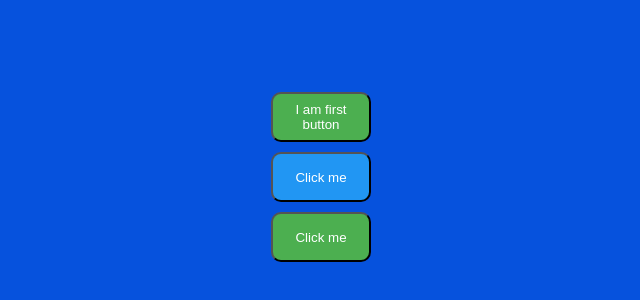
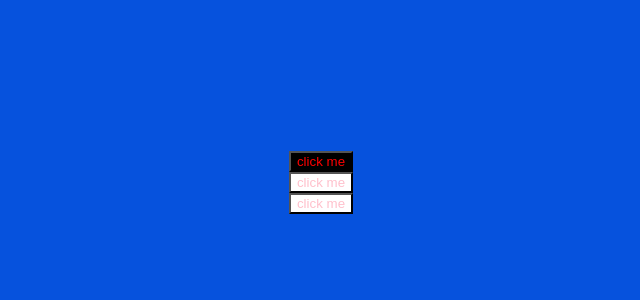
Before and after one commit to ahjam-taoufik/cv-formation-udemy01-01-fondamentaux, a React (Create React App) app: page / in a window 1280 px wide. Shown: the part 218-518 px from the top of the page, without its empty margins (319-959 px from the left). Built offline with nearby package versions, Linux system fonts and the light colour scheme.

Commit message:
add listbutton

```diff
--- a/src/App.js
+++ b/src/App.js
@@ -1,25 +1,36 @@
-import React from 'react';
 import './App.css';
 
 
-
 const Button=(props)=>{
-   const {colorButton,children, ...other}=props
-   const clasName=colorButton==='secondary' ? 'secondary' : 'primary'
   return (
-    <button className={clasName} {...other} >{children}</button>
+    <button style={{color:props.colorText, background:props.colorback}} >{props.children}</button>
   )
 }
+
+const ListButton=(props)=>{
+    const {data}=props
+    console.log(data);
+
+  return (
+      <>
+         {data.map((d,index)=>{
+          return  <Button key={index} colorText={d.text} colorback={d.back} >click me</Button>
+         })}
+
+      </>
+  )
+
+
+
+}
+
 
 
 function App() {
   return (
     <div className="App">
       <header className="App-header">
-        <Button  onClick={()=>console.log('I am first button')} >I am first button</Button>
-        <Button colorButton='secondary'  onClick={()=>console.log('salam')} >Click me</Button>
-        <Button >Click me</Button>
-
+         <ListButton  data={[{text:'red',back:'black'},{text:'pink',back:'white'},{text:'pink',back:'white'}]}   />
       </header>
     </div>
   );
```
